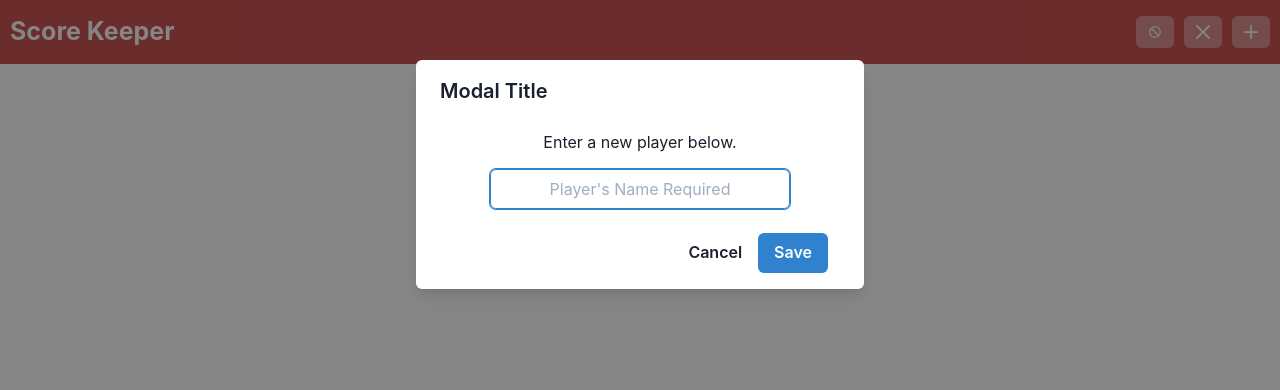
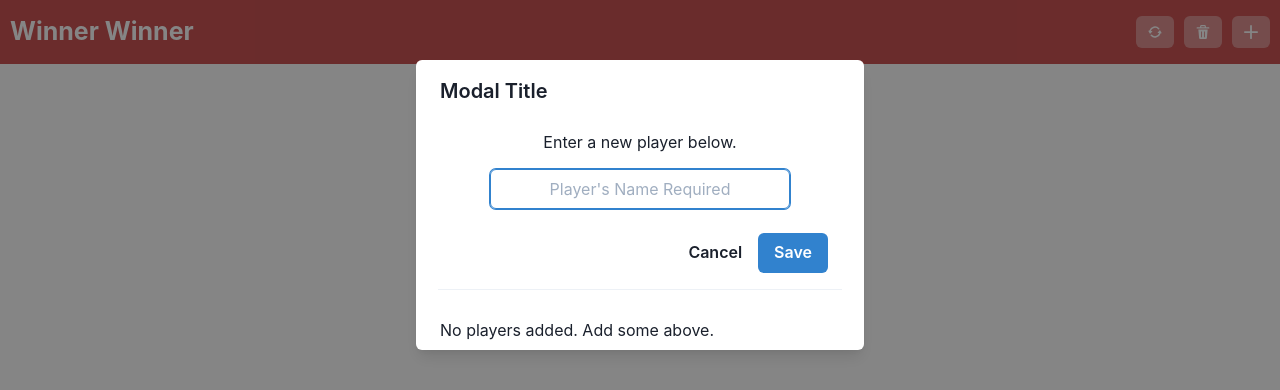
Before and after one commit to Jameson13B/score-keeper, a React (Create React App) app: page / in a window 1280 px wide. Both pictures are taken after a click on the button 1251 px from the left and 32 px from the top of the page. Shown: the top 390 px of the page. Built offline with nearby package versions, Linux system fonts and the light colour scheme.

Commit message:
Updated headers and added delete player functionality

```diff
--- a/src/App.js
+++ b/src/App.js
@@ -2,7 +2,7 @@ import React, { useReducer } from "react";
 import { PlayerCard } from "./PlayerCard";
 import { NewModal } from "./Modal";
 import { Button } from "@chakra-ui/react";
-import { AddIcon, CloseIcon, NotAllowedIcon } from "@chakra-ui/icons";
+import { AddIcon, DeleteIcon, RepeatIcon } from "@chakra-ui/icons";
 
 const initialState = {
   players: [],
@@ -17,6 +17,16 @@ const reducer = (state, action) => {
       return {
         ...state,
         players: [...state.players, action.payload],
+        showAddNewModal: false,
+      };
+    case "deletePlayer":
+      const players = state.players.filter(
+        player => player.id !== action.payload
+      );
+
+      return {
+        ...state,
+        players,
         showAddNewModal: false,
       };
     case "updateScore":
@@ -65,14 +75,14 @@ export const App = () => {
   return (
     <div style={styles.app}>
       <div style={styles.header}>
-        <h1 style={styles.title}>Score Keeper</h1>
+        <h1 style={styles.title}>Winner Winner</h1>
         <div style={styles.buttonGroup}>
           <Button
             colorScheme="whiteAlpha"
             onClick={handleResetScores}
             size="sm"
           >
-            <NotAllowedIcon />
+            <RepeatIcon />
           </Button>
           <Button
             colorScheme="whiteAlpha"
@@ -80,7 +90,7 @@ export const App = () => {
             onClick={handleResetApp}
             size="sm"
           >
-            <CloseIcon />
+            <DeleteIcon />
           </Button>
           <Button
             colorScheme="whiteAlpha"
@@ -107,7 +117,7 @@ export const App = () => {
               player={player}
             />
           ))}
-          <h1 style={{ margin: "30px 0" }}>End Of List</h1>
+          <h1 style={{ margin: "30px 0" }}>Chicken Dinner</h1>
         </div>
       )}
 
@@ -115,6 +125,8 @@ export const App = () => {
         isOpen={state.showAddNewModal}
         onAddPlayer={player => dispatch({ type: "addPlayer", payload: player })}
         onClose={() => dispatch({ type: "toggleModal" })}
+        onDeletePlayer={id => dispatch({ type: "deletePlayer", payload: id })}
+        players={state.players}
       />
     </div>
   );
--- a/src/Modal.js
+++ b/src/Modal.js
@@ -1,6 +1,8 @@
 import React, { useRef, useState } from "react";
 import {
   Button,
+  Divider,
+  IconButton,
   Input,
   Modal,
   ModalOverlay,
@@ -9,8 +11,16 @@ import {
   ModalFooter,
   ModalBody,
 } from "@chakra-ui/react";
+import { Table, Thead, Tbody, Tr, Th, Td } from "@chakra-ui/react";
+import { DeleteIcon } from "@chakra-ui/icons";
 
-export const NewModal = ({ isOpen, onAddPlayer, onClose }) => {
+export const NewModal = ({
+  isOpen,
+  onAddPlayer,
+  onClose,
+  onDeletePlayer,
+  players,
+}) => {
   const [name, setName] = useState("");
   const [error, setError] = useState(false);
   const inputRef = useRef();
@@ -19,10 +29,15 @@ export const NewModal = ({ isOpen, onAddPlayer, onClose }) => {
     if (name === "") {
       setError(true);
     } else {
-      onAddPlayer({ name, score: 0 });
+      onAddPlayer({ name, score: 0, id: players.length - 1 });
       setName("");
       setError(false);
     }
+  };
+  const handleDeletePlayer = id => {
+    onDeletePlayer(id);
+    setName("");
+    setError(false);
   };
 
   return (
@@ -54,6 +69,37 @@ export const NewModal = ({ isOpen, onAddPlayer, onClose }) => {
             Save
           </Button>
         </ModalFooter>
+        <Divider w="90%" mx="auto" mb="20px" />
+        <ModalBody>
+          {players.length > 0 ? (
+            <Table size="sm">
+              <Thead>
+                <Tr>
+                  <Th>Player</Th>
+                  <Th>Delete</Th>
+                </Tr>
+              </Thead>
+              <Tbody>
+                {players.map(player => (
+                  <Tr key={player.id}>
+                    <Td>{player.name}</Td>
+                    <Td>
+                      <IconButton
+                        aria-label="Delete Player"
+                        color="red"
+                        icon={<DeleteIcon />}
+                        onClick={() => handleDeletePlayer(player.id)}
+                        variant="ghost"
+                      />
+                    </Td>
+                  </Tr>
+                ))}
+              </Tbody>
+            </Table>
+          ) : (
+            <p>No players added. Add some above.</p>
+          )}
+        </ModalBody>
       </ModalContent>
     </Modal>
   );
```
